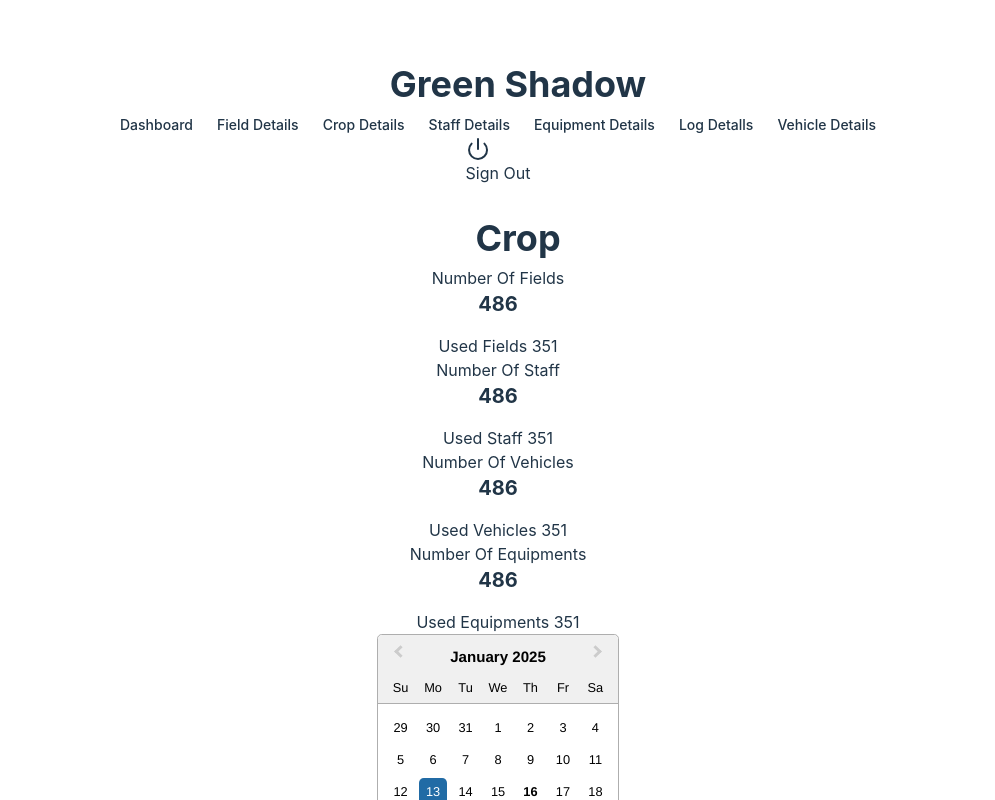
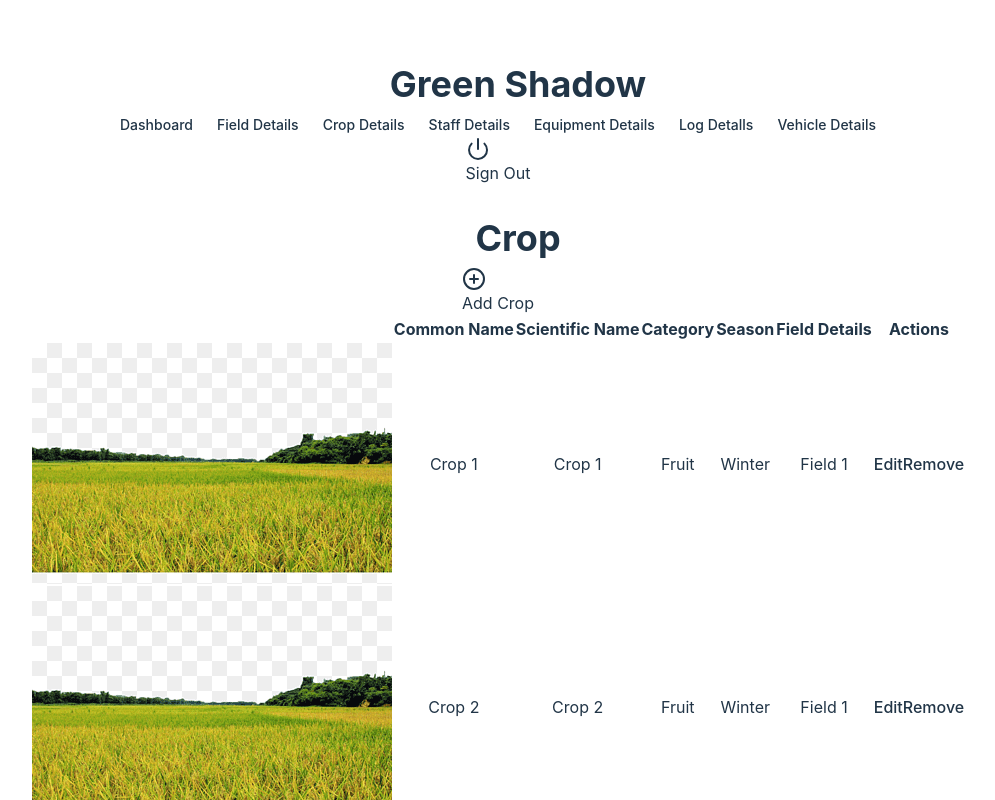
Before and after one commit to rashmikaz/green_shadow_react, a React (Vite) app: page /crop in a window 1280 px wide. Shown: the top 800 px of the page, without its empty margins (142-1137 px from the left). Built offline with nearby package versions, Linux system fonts and the light colour scheme.

Commit message:
few changes

```diff
--- a/src/index.css
+++ b/src/index.css
@@ -9,7 +9,7 @@
 
   color-scheme: light dark;
   color: rgba(255, 255, 255, 0.87);
-  background-color: #242424;
+  background-color: #fff;
 
   font-synthesis: none;
   text-rendering: optimizeLegibility;
--- a/src/pages/Crop.tsx
+++ b/src/pages/Crop.tsx
@@ -1,10 +1,9 @@
-import { Cards } from "../components/Cards";
+
 import { Addbutton } from "../components/Addbutton";
 import field from "../assets/field.png";
 import { Modal } from "../components/Modal";
 import { Savebutton } from "../components/Savebutton";
 import { Updatebutton } from "../components/Updatebutton";
-import { Calender } from "../components/Calender";
 import { useDispatch, useSelector } from "react-redux";
 import { closeModal, openModal } from "../reducers/ModalSlice";
 import { motion } from "motion/react";
@@ -41,11 +40,11 @@ export function Crop() {
       </motion.h1>
       <div className="flex flex-wrap gap-6">
         <div className="flex-grow">
-          <Cards />
+
         </div>
         <div className="flex-shrink-0">
           <div className="relative h-full mr-10">
-            <Calender />
+
           </div>
         </div>
       </div>
--- a/src/pages/Equipment.tsx
+++ b/src/pages/Equipment.tsx
@@ -1,9 +1,7 @@
-import { Cards } from "../components/Cards";
 import { Addbutton } from "../components/Addbutton";
 import { Modal } from "../components/Modal";
 import { Savebutton } from "../components/Savebutton";
 import { Updatebutton } from "../components/Updatebutton";
-import { Calender } from "../components/Calender";
 import { useDispatch, useSelector } from "react-redux";
 import { closeModal, openModal } from "../reducers/ModalSlice";
 import { motion } from "motion/react";
@@ -37,11 +35,11 @@ export function Equipment() {
       </motion.h1>
       <div className="flex flex-wrap gap-6">
         <div className="flex-grow">
-          <Cards />
+
         </div>
         <div className="flex-shrink-0">
           <div className="relative h-full mr-10">
-            <Calender />
+
           </div>
         </div>
       </div>
--- a/src/pages/Field.tsx
+++ b/src/pages/Field.tsx
@@ -1,10 +1,8 @@
 import { Addbutton } from "../components/Addbutton";
-import { Cards } from "../components/Cards";
 import field from "../assets/field.png";
 import { Modal } from "../components/Modal";
 import { Savebutton } from "../components/Savebutton";
 import { Updatebutton } from "../components/Updatebutton";
-import { Calender } from "../components/Calender";
 import { useDispatch, useSelector } from "react-redux";
 import { closeModal, openModal } from "../reducers/ModalSlice";
 import { motion } from "motion/react";
@@ -38,11 +36,11 @@ export function Field() {
       </motion.h1>
       <div className="flex flex-wrap gap-6">
         <div className="flex-grow">
-          <Cards />
+
         </div>
         <div className="flex-shrink-0">
           <div className="relative h-full mr-10">
-            <Calender />
+
           </div>
         </div>
       </div>
--- a/src/pages/Log.tsx
+++ b/src/pages/Log.tsx
@@ -1,10 +1,9 @@
-import { Cards } from "../components/Cards";
+
 import { Addbutton } from "../components/Addbutton";
 import field from "../assets/field.png";
 import { Modal } from "../components/Modal";
 import { Savebutton } from "../components/Savebutton";
 import { Updatebutton } from "../components/Updatebutton";
-import { Calender } from "../components/Calender";
 import { useDispatch, useSelector } from "react-redux";
 import { closeModal, openModal } from "../reducers/ModalSlice";
 import { motion } from "motion/react";
@@ -38,11 +37,11 @@ export function Log() {
       </motion.h1>
       <div className="flex flex-wrap gap-6">
         <div className="flex-grow">
-          <Cards />
+
         </div>
         <div className="flex-shrink-0">
           <div className="relative h-full mr-10">
-            <Calender />
+
           </div>
         </div>
       </div>
--- a/src/pages/Staff.tsx
+++ b/src/pages/Staff.tsx
@@ -1,9 +1,7 @@
-import { Cards } from "../components/Cards";
 import { Addbutton } from "../components/Addbutton";
 import { Modal } from "../components/Modal";
 import { Savebutton } from "../components/Savebutton";
 import { Updatebutton } from "../components/Updatebutton";
-import { Calender } from "../components/Calender";
 import { useDispatch, useSelector } from "react-redux";
 import { closeModal, openModal } from "../reducers/ModalSlice";
 import { motion } from "motion/react";
@@ -37,11 +35,11 @@ export function Staff() {
       </motion.h1>
       <div className="flex flex-wrap gap-6">
         <div className="flex-grow">
-          <Cards />
+
         </div>
         <div className="flex-shrink-0">
           <div className="relative h-full mr-10">
-            <Calender />
+
           </div>
         </div>
       </div>
--- a/src/pages/Vehicle.tsx
+++ b/src/pages/Vehicle.tsx
@@ -1,9 +1,7 @@
-import { Cards } from "../components/Cards";
 import { Addbutton } from "../components/Addbutton";
 import { Modal } from "../components/Modal";
 import { Savebutton } from "../components/Savebutton";
 import { Updatebutton } from "../components/Updatebutton";
-import { Calender } from "../components/Calender";
 import { useDispatch, useSelector } from "react-redux";
 import { closeModal, openModal } from "../reducers/ModalSlice";
 import { motion } from "motion/react";
@@ -38,11 +36,11 @@ export function Vehicle() {
         </motion.h1>
         <div className="flex flex-wrap gap-6">
           <div className="flex-grow">
-            <Cards />
+
           </div>
           <div className="flex-shrink-0">
             <div className="relative h-full mr-10">
-              <Calender />
+
             </div>
           </div>
         </div>
```
